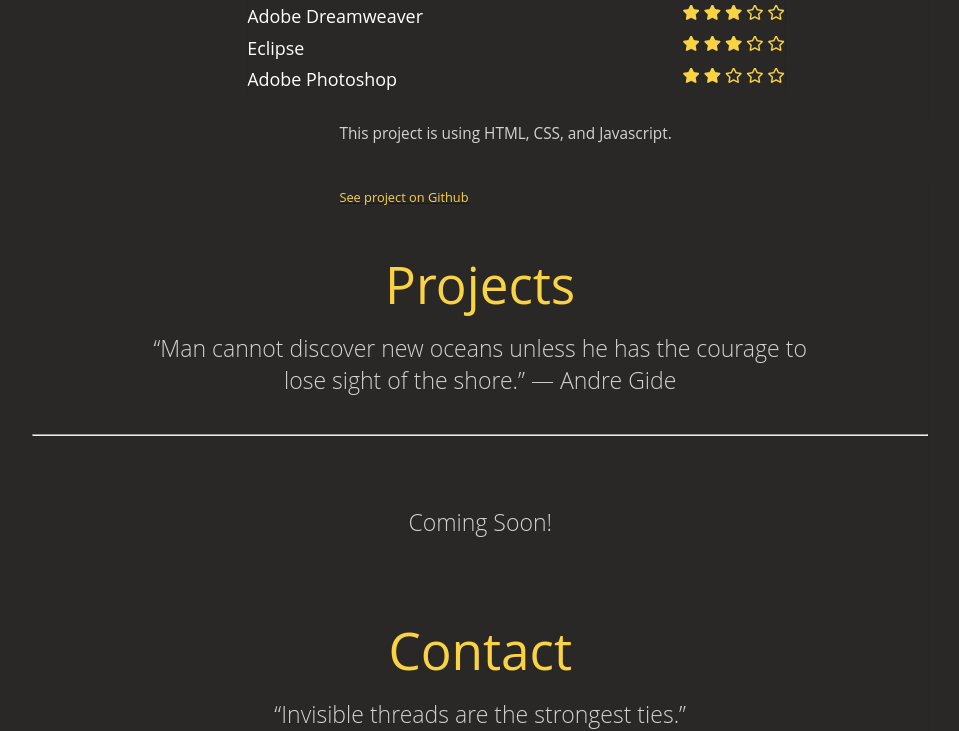
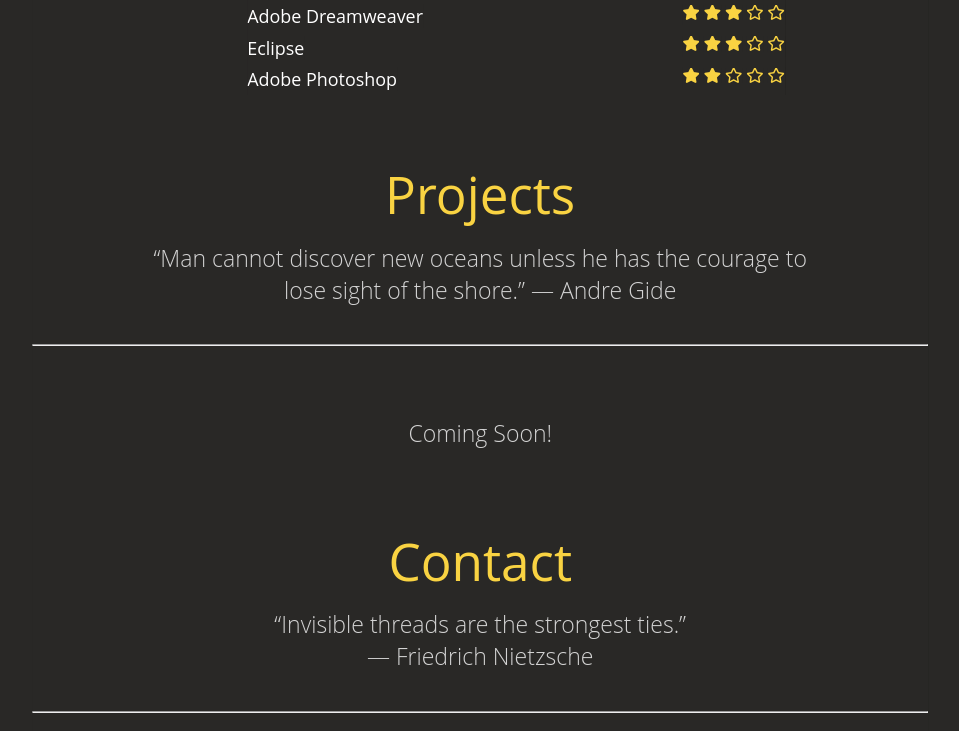
Before and after one commit to songziz/PersonalWebsite, a plain HTML site: page index.html in a window 1280 px wide. Shown: the part 4740-5471 px from the top of the page, without its empty margins (147-1106 px from the left). Drawn offline with Linux system fonts and the light colour scheme.

Commit message:
Small edits. Working on adding more to abilities!

```diff
--- a/index.html
+++ b/index.html
@@ -375,13 +375,13 @@
 						</ul>
 					</div>
 				</div>
-				<span class= "col-details align-center">  This project is using HTML, CSS, and Javascript.
+				<!--<span class= "col-details align-center">  This project is using HTML, CSS, and Javascript.
 					<a href="https://github.com/HolderOfTime99" target="_blank">
 						<div class="link2 align-center">
 							See project on Github
 						</div>
 					</a>
-				</span>
+				</span>-->
 
 			</div>
 
```
